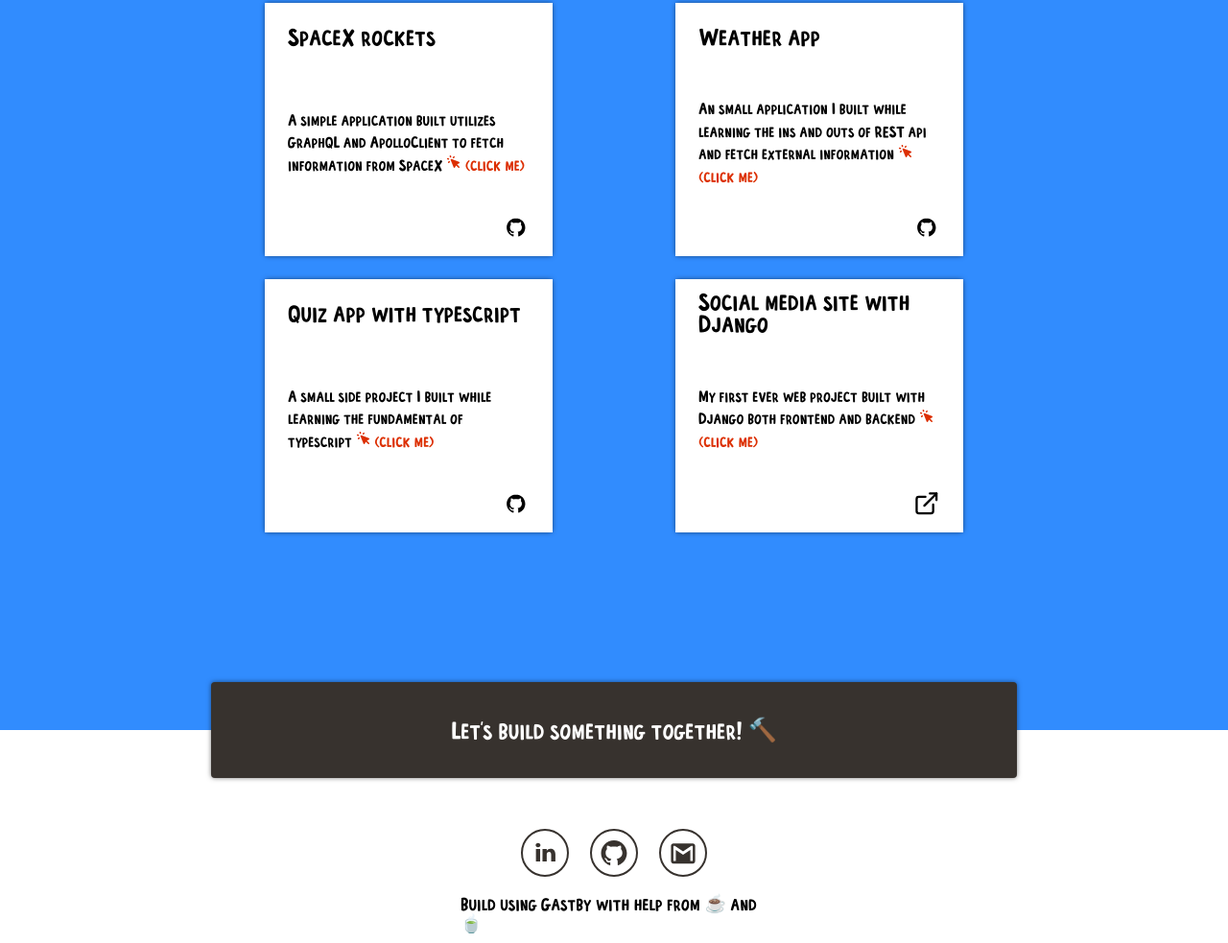
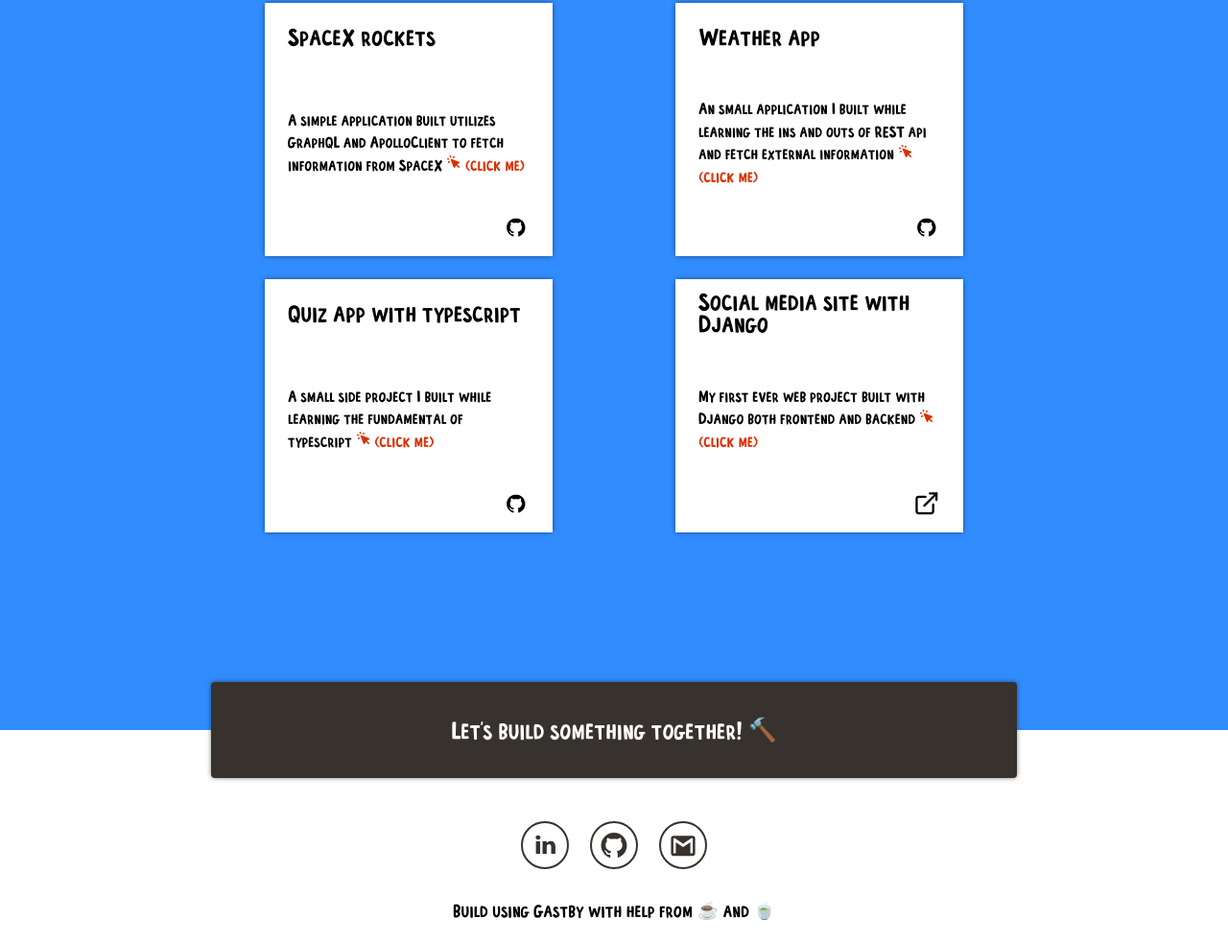
Before and after one commit to Junfengou/Portfolio-v3, a Gatsby site: page / in a window 1280 px wide. Shown: the part 4109-5092 px from the top of the page at 96% size. Built offline with nearby package versions, Linux system fonts and the light colour scheme; Gatsby itself is replaced by a stand-in of ours.

Commit message:
fixed footer visual issue

```diff
--- a/src/components/Footer/Footer.js
+++ b/src/components/Footer/Footer.js
@@ -27,14 +27,34 @@ function Footer() {
 
 export default Footer
 
+/*
+
+<div className="socials" ref={ref}>
+                <div className={`${inView ? "icons" : null}`}>
+                {
+                    navItems.map((item, i) => (
+                        <Social item={item} key={i} styleIt={`item${i}`} />
+                        // <p>hmm</p>
+                    ))
+                }
+                </div>
+            </div>
+            <div className={` ${inView ? "footerMsg" : null}`}>
+                <h2>Build using Gastby with help from ☕ and 🍵</h2>
+            </div>
+
+*/
+
+
+
 const FooterStyles = styled.div`
 
     height: 20vh;
     display: grid;
-    grid-template-rows: 1fr max-content;
+    grid-template-rows: 1fr;
     grid-template-columns: 1fr;
+    justify-items: center;
     align-items: center;
-    padding: 2rem 40rem;
 
     .socials {
         display: flex;
```
